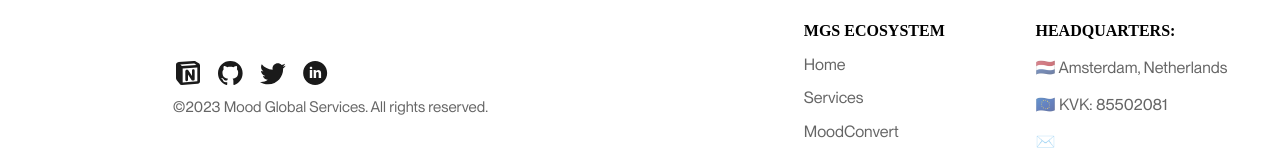
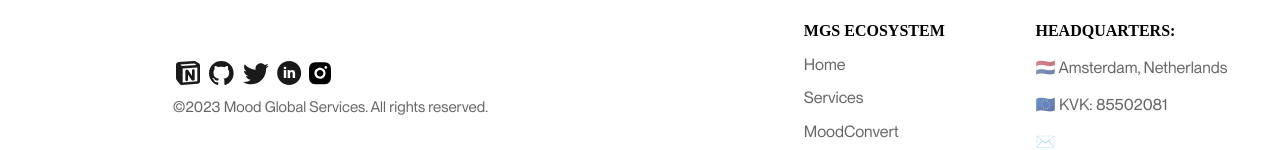
Before and after one commit to omeaag/mgs-website, a Next.js app: page / in a window 1280 px wide. Shown: the part 7866-8016 px from the top of the page. Built offline with nearby package versions, Linux system fonts and the light colour scheme; a web font is replaced by a local one.

Commit message:
footer links updated

```diff
--- a/Components/Footer.jsx
+++ b/Components/Footer.jsx
@@ -4,6 +4,7 @@ import twitterIcon from "../public/materials/mdi_twitter.svg";
 import linkedinIcon from "../public/materials/entypo-social_linkedin-with-circle.svg";
 import githubIcon from "../public/materials/mdi_github.svg";
 import notionIcon from "../public/materials/mingcute_notion-fill.svg";
+import instaIcon from "../public/materials/instalogo.svg";
 import mgsLogo from "../public/materials/logo.svg";
 const Footer = () => {
   return (
@@ -16,10 +17,12 @@ const Footer = () => {
               <strong>Mood Global Services</strong> B.V.
             </h2>
             <div className="footerSocialIcons">
-              <Image src={notionIcon} alt="notion-logo" />
-              <Image src={githubIcon} alt="github-logo" />
-              <Image src={twitterIcon} alt="twitter-logo" />
-              <Image src={linkedinIcon} alt="linkedin-logo" />
+              <Link href="https://moodglobalservices.notion.site/Mood-Global-Services-Portfolio-203bce8c178b4b6aa6cabeb6309d18f8"><Image src={notionIcon} alt="notion-logo" /></Link>
+              <Link href="https://github.com/orgs/Mood-Global-Services/repositories"><Image src={githubIcon} alt="github-logo" /></Link>
+              <Link href="https://twitter.com/MoodServices"><Image src={twitterIcon} alt="twitter-logo" /></Link>
+              <Link href="https://www.linkedin.com/company/mood-global-services/"><Image src={linkedinIcon} alt="linkedin-logo" /></Link>
+              <Link href="https://www.instagram.com/moodglobalservices/"><Image src={instaIcon} alt="linkedin-logo" /></Link>
+
             </div>
             <h6>©2023 Mood Global Services. All rights reserved.</h6>
           </div>
--- a/public/style/Hiring.css
+++ b/public/style/Hiring.css
@@ -200,8 +200,6 @@
         align-items: start;
     }
 
-
-
     .hiringSection .apply a {
         float: left !important;
         font-size: 30px;
```
Also changed, not shown: public/materials/instalogo.svg (added).
